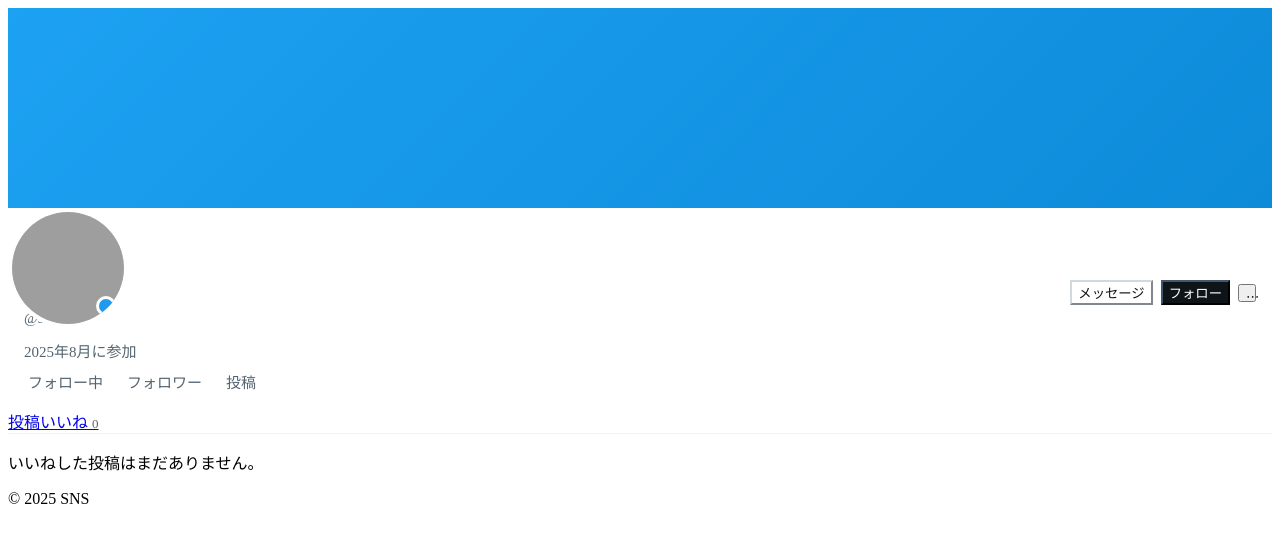
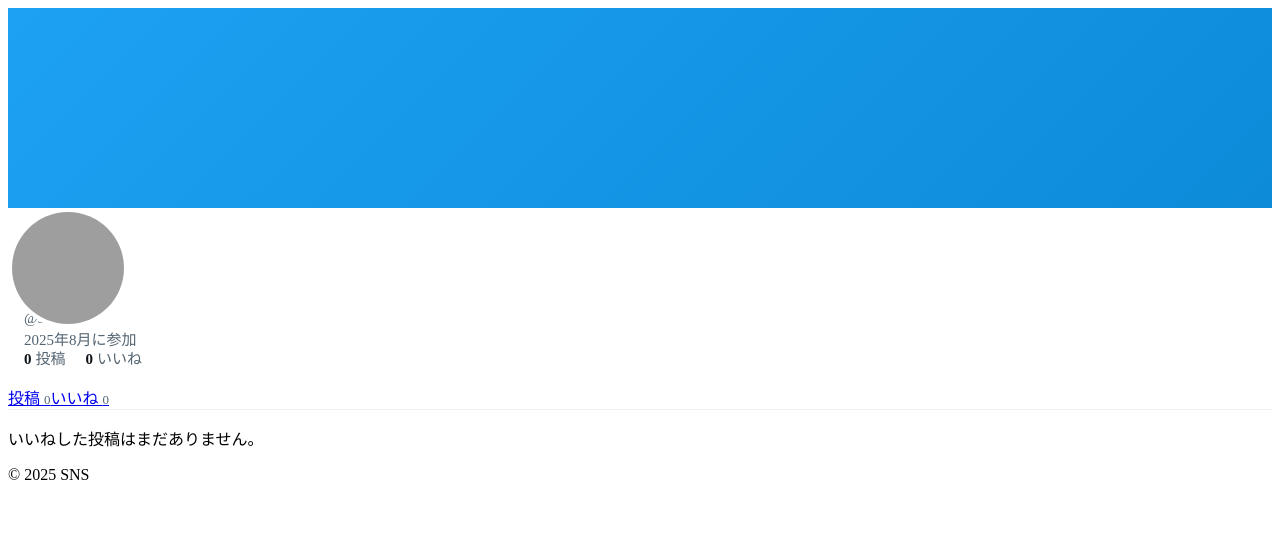
Before and after one commit to ShuichiFujii/sns_project, a Django app: a page that uses templates/apps/user/profile/tab_likes.html in a window 1280 px wide. Shown: the top 543 px of the page. Run offline with Django 5.2, Linux system fonts and the light colour scheme; the visitor is signed in with stand-in values (Sample User, id 1); data comes from the database, SQL or seed files in the repository; data that the repository does not hold is empty; grey boxes are pictures that could not be loaded.

Commit message:
Fix profile view and show posts and likes

```diff
--- a/apps/posts/models.py
+++ b/apps/posts/models.py
@@ -32,7 +32,7 @@ class Post(models.Model):
 
     def toggle_like_by(self, user):
         from apps.likes.models import Like
-        like = Like.objects.filter(user=user).first()
+        like = Like.objects.filter(user=user, post=self).first()
 
         if like:
             like.delete()
@@ -40,7 +40,7 @@ class Post(models.Model):
             Like.objects.create(user=user, post=self)
 
     def toggle_pin_by(self, user):
-        pin = Pin.objects.filter(user=user).first()
+        pin = Pin.objects.filter(user=user, post=self).first()
 
         if pin:
             pin.delete()
@@ -61,5 +61,4 @@ class Post(models.Model):
     def get_posts(cls, user=None):
         if user:
             return cls.objects.filter(author=user)
-
         return cls.objects.all()
--- a/apps/users/views.py
+++ b/apps/users/views.py
@@ -44,6 +44,7 @@ def profile_likes(request, username):
         "profile_user": profile_user,
         "liked_posts": liked_posts,
         "likes_count": liked_posts.count(),
+        "posts_count": profile_user.posts.count(),
         "active_tab": "likes",
     }
     return render(request, "apps/user/profile/tab_likes.html", ctx)
--- a/config/urls.py
+++ b/config/urls.py
@@ -11,14 +11,13 @@ urlpatterns = [
     # 投稿タイムライン & CRUD
     path('', include(('apps.posts.urls', 'posts'), namespace='posts')),
 
-    # 動的ユーザールートは最後に！
-    path('<str:username>/', include(('apps.users.urls', 'users'), namespace='users')),
-
     # 一般的な likes API
     path('likes/', include(('apps.likes.urls', 'likes'), namespace='likes')),
     path('pins/', include(('apps.pins.urls', 'pins'), namespace='pins')),
 
-    # # 個人ページ
-    # path('<str:username>/likes', views.my_likes, name='my_likes'),
+    # コメント
     path('comments/', include(('apps.comments.urls', 'comments'), namespace='comments')),
+
+    # 動的ユーザールートは最後に！
+    path('<str:username>/', include(('apps.users.urls', 'users'), namespace='users')),
 ]
--- a/templates/apps/user/profile/_profile_header.html
+++ b/templates/apps/user/profile/_profile_header.html
@@ -1,52 +1,28 @@
-{# プロフィールヘッダー専用パーシャル #}
+{# プロフィールヘッダー #}
 <div class="profile-header">
     <div class="cover-section">
         <div class="cover-image"></div>
         <div class="profile-avatar">
             <img src="/placeholder.svg?height=120&width=120" alt="プロフィール画像">
-            <div class="status-indicator"></div>
         </div>
     </div>
     <div class="profile-info">
-        <div class="profile-main">
-            <div class="name-section">
-                <h1 class="display-name">{{ profile_user.username }}</h1>
-                <span class="username">@{{ profile_user.username }}</span>
-                {% if profile_user.is_verified %}
-                    <div class="verified-badge">✓</div>
-                {% endif %}
-            </div>
-            {# 例としてボタンを残しておく — 必要に応じてビュー側で条件分岐 #}
-            <div class="action-buttons">
-                <button class="btn-secondary">メッセージ</button>
-                <button class="btn-primary">フォロー</button>
-                <button class="btn-icon">⋯</button>
-            </div>
+        <div class="name-section">
+            <h1 class="display-name">{{ profile_user.username }}</h1>
+            <span class="username">@{{ profile_user.username }}</span>
         </div>
-        <div class="bio-section">
-            {% if profile_user.bio %}
-                <p class="bio">{{ profile_user.bio|linebreaksbr }}</p>
-            {% endif %}
-            <div class="profile-links">
-                {% if profile_user.website %}
-                    <a href="{{ profile_user.website }}" class="profile-link">{{ profile_user.website }}</a>
-                {% endif %}
-                <span class="join-date">{{ profile_user.date_joined|date:"Y年n月に参加" }}</span>
-            </div>
+        <div class="profile-links">
+            <span class="join-date">{{ profile_user.date_joined|date:"Y年n月に参加" }}</span>
         </div>
         <div class="stats-section">
-            <div class="stat-item">
-                <span class="stat-number">{{ profile_user.following.count }}</span>
-                <span class="stat-label">フォロー中</span>
-            </div>
-            <div class="stat-item">
-                <span class="stat-number">{{ profile_user.followers.count }}</span>
-                <span class="stat-label">フォロワー</span>
-            </div>
             <div class="stat-item">
                 <span class="stat-number">{{ posts_count }}</span>
                 <span class="stat-label">投稿</span>
             </div>
+            <div class="stat-item">
+                <span class="stat-number">{{ likes_count }}</span>
+                <span class="stat-label">いいね</span>
+            </div>
         </div>
     </div>
 </div>
--- a/templates/apps/user/profile/base_profile.html
+++ b/templates/apps/user/profile/base_profile.html
@@ -11,7 +11,7 @@
 <div class="container">
 
     {# ① プロフィール共通ヘッダー #}
-    {% include 'apps/user/profile/_profile_header.html' with profile_user=profile_user %}
+    {% include 'apps/user/profile/_profile_header.html' with profile_user=profile_user posts_count=posts_count likes_count=likes_count %}
 
     {# ② タブナビゲーション #}
     <nav class="tabs-container">
--- a/templates/apps/user/profile/tab_likes.html
+++ b/templates/apps/user/profile/tab_likes.html
@@ -4,7 +4,7 @@
     {% for post in liked_posts %}
         <div class="post-card">
             <div class="post-header">
-                <img src="{{ post.author.avatar.url }}" alt="" class="post-avatar">
+                <img src="/placeholder.svg?height=40&width=40" alt="" class="post-avatar">
                 <div class="post-meta">
                     <div class="post-author">
                         <span class="author-name">{{ post.author.username }}</span>
--- a/templates/apps/user/profile/tab_posts.html
+++ b/templates/apps/user/profile/tab_posts.html
@@ -5,7 +5,7 @@
         {# 投稿カードをコンポーネント化している場合は include でもOK #}
         <div class="post-card">
             <div class="post-header">
-                <img src="{{ post.author.avatar.url }}" alt="" class="post-avatar">
+                <img src="/placeholder.svg?height=40&width=40" alt="" class="post-avatar">
                 <div class="post-meta">
                     <div class="post-author">
                         <span class="author-name">{{ post.author.username }}</span>
```
